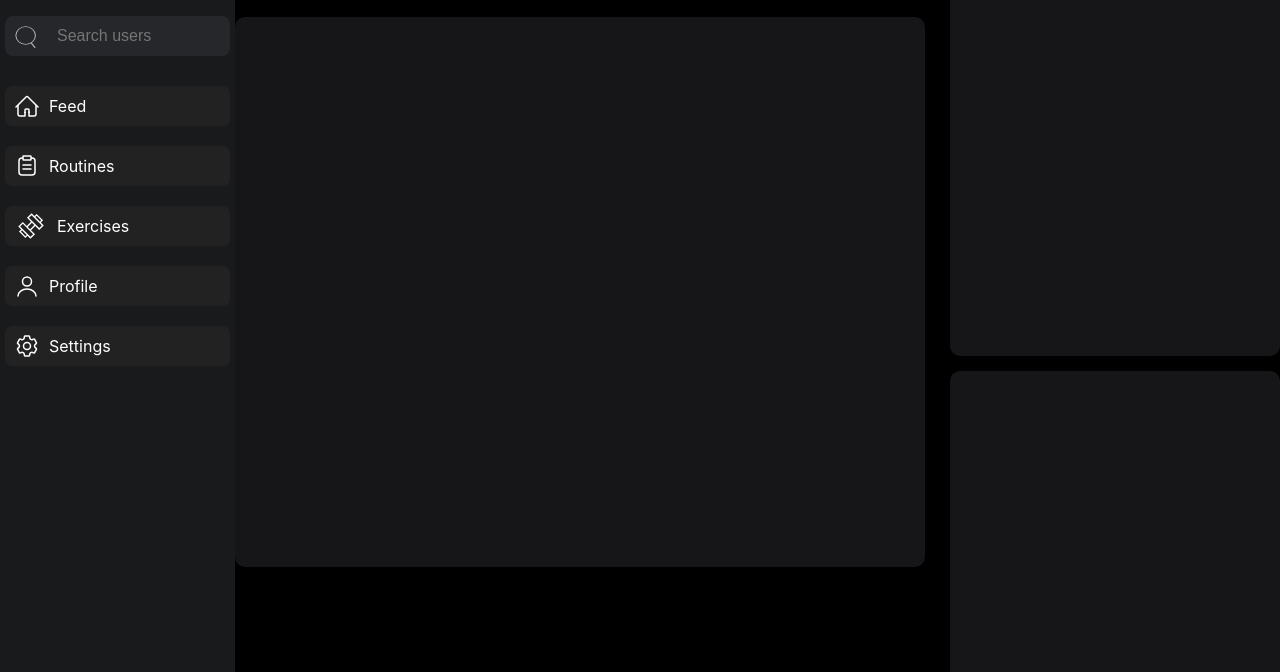
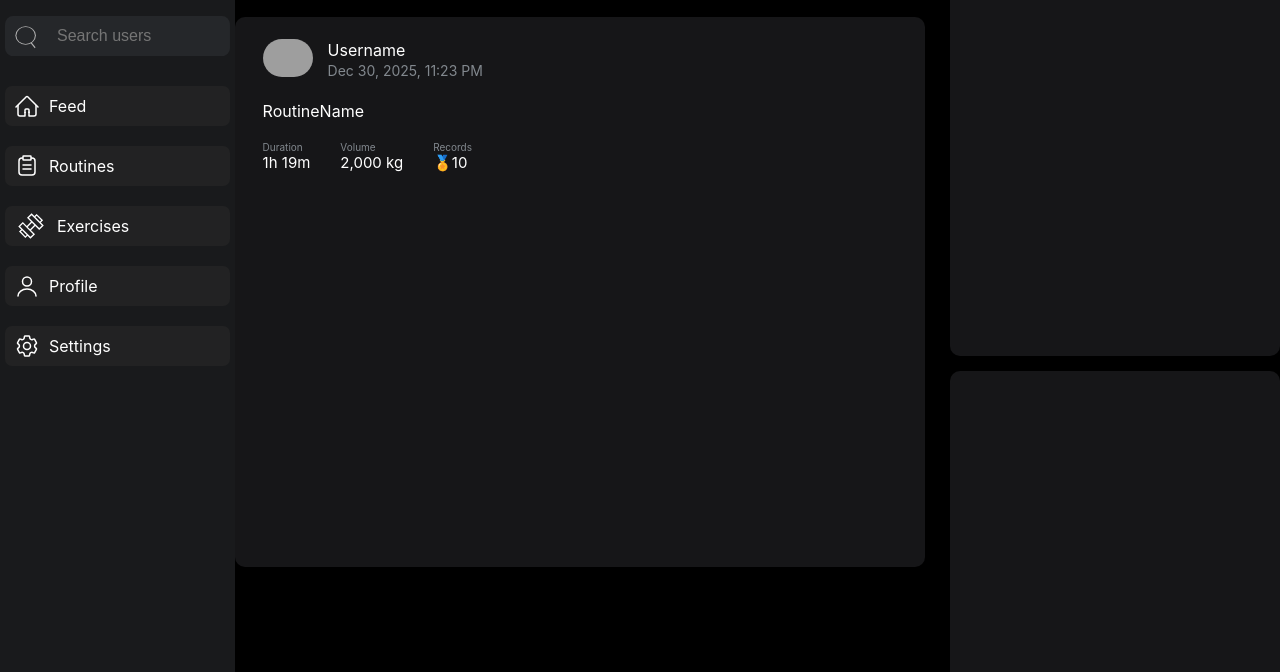
Before and after one commit to AlguemChamadoEverton/MeuPrimeiroFront, a website: page index/home.html in a window 1280 px wide. Shown: the part 54-726 px from the top of the page. Drawn offline with Linux system fonts and the light colour scheme; grey boxes are pictures that could not be loaded.

```diff
--- a/index/home.css
+++ b/index/home.css
@@ -126,6 +126,8 @@
     gap: 15px;
 }
 .workout_log{
+    display: flex;
+    justify-content: center;
     border-radius: 10px;
     width: 690px;
     height: 550px;
@@ -144,3 +146,57 @@
     height: 400px;
     background-color: #161618;
 }
+#workout_log_content{
+    display: flex;
+    flex-direction: column;
+    gap: 20px;
+    align-self: center;
+    width: 92%;
+    height: 92%;
+}
+#log_profile_pic{
+    width: 50px;
+    border-radius: 50px;
+}
+#workout_user{
+    display: flex;
+    align-items: center;
+    gap: 15px;
+}
+#workout_log_username{
+    color: white;
+}
+#workout_data{
+    font-size:14px;
+    color: #82888e;
+}
+#workout_overview {
+    width: 100%;
+    height: 65px;
+    display: flex;
+    flex-direction: column;
+    gap: 20px;
+}
+#workout_routinename{
+    color: white;
+}
+#log{
+    display: flex;
+    align-items: center;
+    gap: 30px;
+    width: 100%;
+    height: 35px;
+}
+.log_titles{
+    color: #82888e;
+    font-size: 10px;
+}
+.log_values{
+    font-size: 15px;
+    color: white;
+}
+.log_blocks{
+    display: flex;
+    flex-direction: column;
+    height: 30px;
+}
--- a/index/home.html
+++ b/index/home.html
@@ -117,7 +117,32 @@
         <div class="home">
             <b class="title">Home</b>
             <div class="workout_log">
-
+                <div id="workout_log_content">
+                    <div id="workout_user">
+                        <a href=""><img id="log_profile_pic" src="https://i.pinimg.com/736x/b4/0c/c5/b40cc599980b8b0a944d304e205c6fa0.jpg"></a>
+                        <div id="workout_profile_text">
+                            <a id="workout_log_username" href="">Username</a><br>
+                            <span id="workout_data">Dec 30, 2025, 11:23 PM</span>
+                        </div>
+                    </div>
+                    <div id="workout_overview">
+                        <a id="workout_routinename">RoutineName</a>
+                        <div id="log">
+                            <div class="log_blocks" id="workout_duration">
+                                <span class="log_titles">Duration</span>
+                                <span class="log_values" id="duration_value">1h 19m</span>
+                            </div>
+                            <div class="log_blocks" id="workout_volume">
+                                <span class="log_titles">Volume</span>
+                                <span class="log_values" id="volume_value">2,000 kg</span>
+                            </div>
+                            <div class="log_blocks" id="workout_records">
+                                <span class="log_titles">Records</span>
+                                <span class="log_values" id="records_value">🏅10</span>
+                            </div>
+                        </div>
+                    </div>
+                </div>
             </div>
         </div>
         <div class="float_panel">
@@ -128,7 +153,6 @@
 
             </div>
         </div>
-
     </div>
 
 <script type="module" src="home.js"></script>
```
